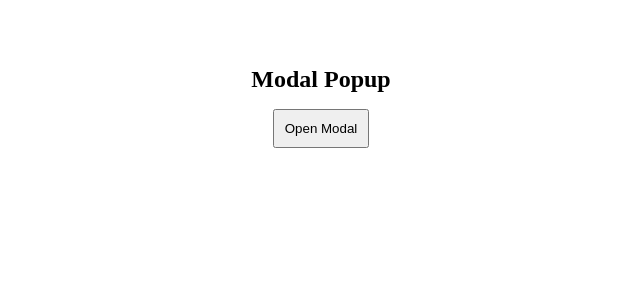
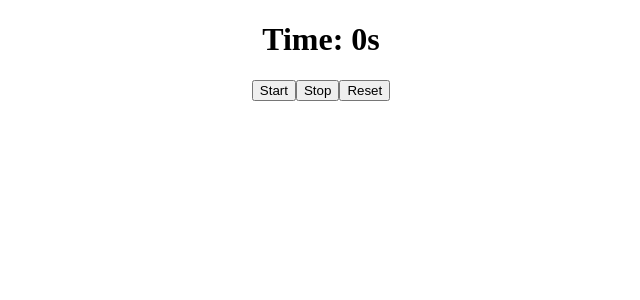
Before and after one commit to shubhamchasing/react-vite-prep, a React (Vite) app: page / in a window 1280 px wide. Shown: the top 300 px of the page, without its empty margins (319-959 px from the left). Built offline with nearby package versions, Linux system fonts and the light colour scheme.

Commit message:
feat: add stopwatch

```diff
--- a/src/App.jsx
+++ b/src/App.jsx
@@ -1,5 +1,6 @@
 import "./App.css";
-import Modal from "./Components/Modal";
+import Stopwatch from "./Components/Stopwatch";
+// import Modal from "./Components/Modal";
 // import ProgressBar from "./Components/Progress-bars";
 // import InputFocus from "./Components/Focus-input";
 // import Counter from "./Components/Counter";
@@ -20,7 +21,7 @@ function App() {
   return (
     <>
       <div className="App">
-        <Modal />
+        <Stopwatch />
       </div>
     </>
   );
--- /dev/null
+++ b/src/Components/Stopwatch/index.jsx
@@ -0,0 +1,47 @@
+import { useEffect, useRef, useState } from "react";
+
+function Stopwatch() {
+  const [seconds, setSeconds] = useState(0);
+  const timerRef = useRef(null);
+
+  useEffect(() => {
+    return () => {
+      if (timerRef.current) {
+        clearInterval(timerRef.current);
+      }
+    };
+  }, []);
+  const handleStart = () => {
+    if (!timerRef.current) {
+      timerRef.current = setInterval(() => {
+        setSeconds((prev) => prev + 1);
+      }, 1000);
+    }
+  };
+
+  const handleStop = () => {
+    if (timerRef.current) {
+      clearInterval(timerRef.current);
+      timerRef.current = null;
+    }
+  };
+
+  const handleReset = () => {
+    if (timerRef.current) {
+      clearInterval(timerRef.current);
+      timerRef.current = null;
+    }
+    setSeconds(0);
+  };
+
+  return (
+    <div style={{ textAlign: "center", marginTop: "20px" }}>
+      <h1>Time: {seconds}s</h1>
+      <button onClick={handleStart}>Start</button>
+      <button onClick={handleStop}>Stop</button>
+      <button onClick={handleReset}>Reset</button>
+    </div>
+  );
+}
+
+export default Stopwatch;
```
